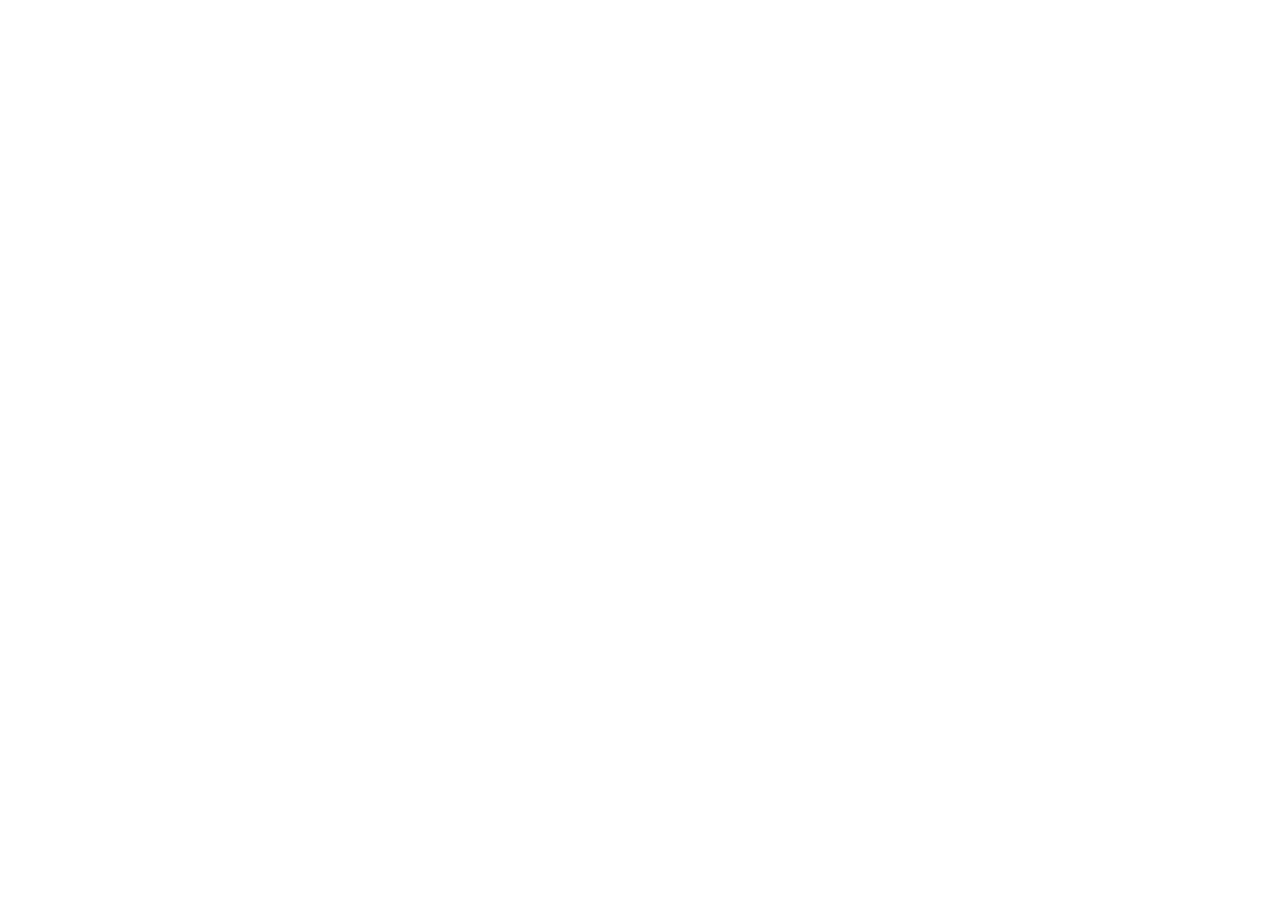
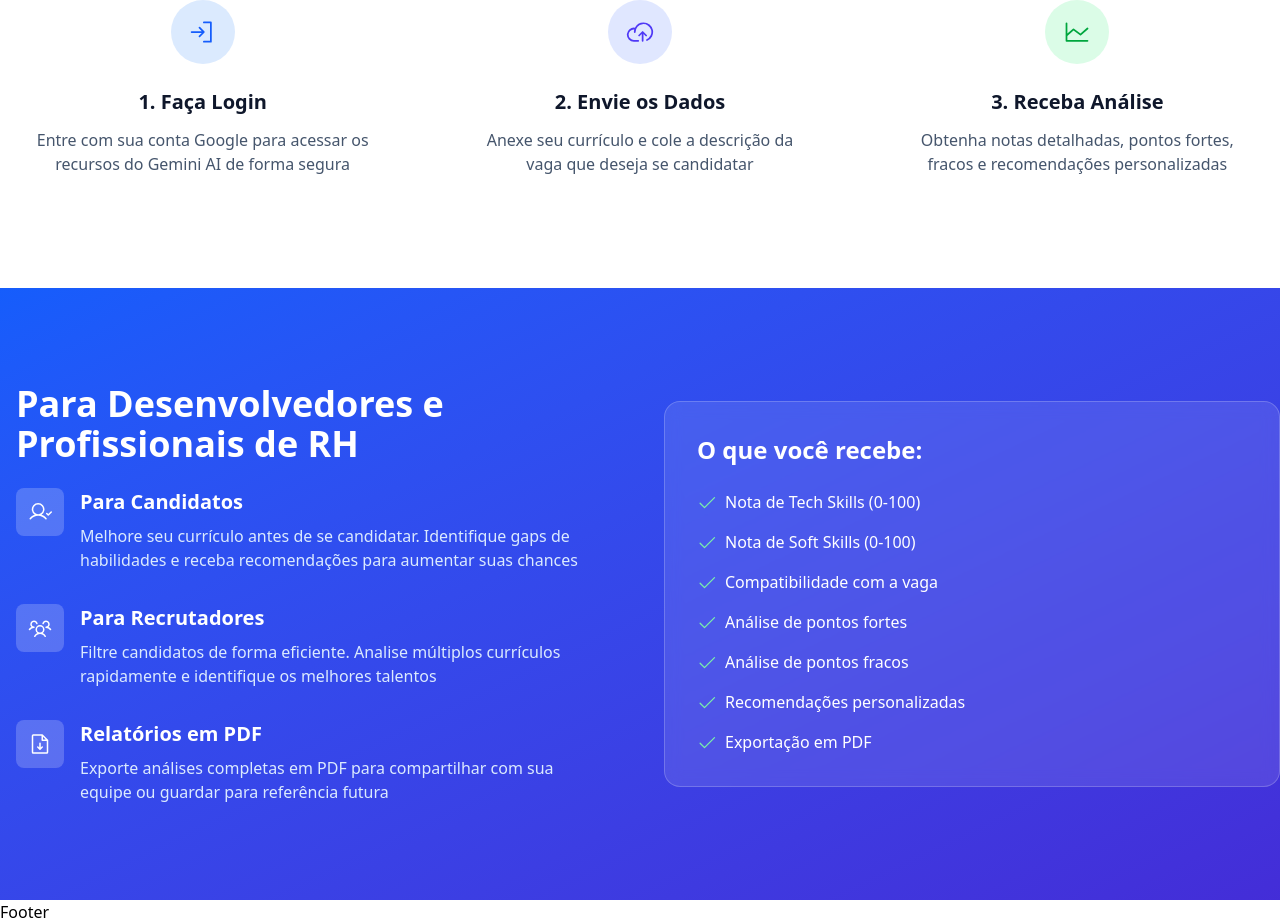
Before and after one commit to SamuelSRJ/meritia, a React (Vite) app in the folder apps/frontend/: page / in a window 1280 px wide. Shown: the part 1000-1924 px from the top of the page. Before the commit the page ends 800 px from the top, so only its background shows below. Built offline with nearby package versions, Linux system fonts and the light colour scheme.

Commit message:
feat: implement Como Funciona and Publico Alvo components; update Home page structure

```diff
--- /dev/null
+++ b/apps/frontend/src/components/comofunciona/ComoFunciona.tsx
@@ -0,0 +1,42 @@
+import { ChartLineIcon, CloudArrowUpIcon, SignInIcon } from "@phosphor-icons/react"
+
+function ComoFunciona() {
+  return (
+    <div className="flex">
+      <div className="container mx-auto items-center py-20">
+        <div className="text-center mb-16">
+          <div className="text-4xl font-bold text-slate-900 mb-4">Como Funciona</div>
+          <div className="text-xl text-slate-600 max-w-2xl mx-auto">Processo simples e rápido para avaliar seu currículo com Inteligência Artificial</div>
+        </div>
+        <div className="grid grid-cols-3 gap-8">
+          {/* STEP 1 */}
+          <div className="text-center p-8 rounded-xl hover:bg-slate-50 transition-colors">
+            <div className="w-16 h-16 bg-blue-100 rounded-full flex items-center justify-center mx-auto mb-6">
+              <SignInIcon size={28} className="text-blue-600"></SignInIcon>
+            </div>
+            <div className="text-xl font-bold text-slate-900 mb-3">1. Faça Login</div>
+            <div className="text-slate-600">Entre com sua conta Google para acessar os recursos do Gemini AI de forma segura</div>
+          </div>
+          {/* STEP 2 */}
+          <div className="text-center p-8 rounded-xl hover:bg-slate-50 transition-colors">
+            <div className="w-16 h-16 bg-indigo-100 rounded-full flex items-center justify-center mx-auto mb-6">
+              <CloudArrowUpIcon size={28} className="text-indigo-600"></CloudArrowUpIcon>
+            </div>
+            <div className="text-xl font-bold text-slate-900 mb-3">2. Envie os Dados</div>
+            <div className="text-slate-600">Anexe seu currículo e cole a descrição da vaga que deseja se candidatar</div>
+          </div>
+          {/* STEP 3 */}
+          <div className="text-center p-8 rounded-xl hover:bg-slate-50 transition-colors">
+            <div className="w-16 h-16 bg-green-100 rounded-full flex items-center justify-center mx-auto mb-6">
+              <ChartLineIcon size={28} className="text-green-600"></ChartLineIcon>
+            </div>
+            <div className="text-xl font-bold text-slate-900 mb-3">3. Receba Análise</div>
+            <div className="text-slate-600">Obtenha notas detalhadas, pontos fortes, fracos e recomendações personalizadas</div>
+          </div>
+        </div>
+      </div>
+    </div>
+  )
+}
+
+export default ComoFunciona
--- a/apps/frontend/src/components/inicio/Inicio.tsx
+++ b/apps/frontend/src/components/inicio/Inicio.tsx
@@ -30,7 +30,7 @@
                 <span className="text-sm font-bold text-blue-600">92/100</span>
               </div>
               <div className="h-2 bg-slate-100 rounded-full overflow-hidden">
-                <div className="h-full bg-gradient-to-r from-blue-500 to-blue-600 rounded-full" style={{ width: "92%" }}></div>
+                <div className="h-full bg-linear-to-r from-blue-500 to-blue-600 rounded-full" style={{ width: "92%" }}></div>
               </div>
             </div>
             {/* SOFT SKILLS */}
@@ -40,7 +40,7 @@
                 <span className="text-sm font-bold text-blue-600">88/100</span>
               </div>
               <div className="h-2 bg-slate-100 rounded-full overflow-hidden">
-                <div className="h-full bg-gradient-to-r from-indigo-500 to-indigo-600 rounded-full" style={{ width: "88%" }}></div>
+                <div className="h-full bg-linear-to-r from-indigo-500 to-indigo-600 rounded-full" style={{ width: "88%" }}></div>
               </div>
             </div>
             {/* COMPATIBILIDADE */}
@@ -50,7 +50,7 @@
                 <span className="text-sm font-bold text-blue-600">95/100</span>
               </div>
               <div className="h-2 bg-slate-100 rounded-full overflow-hidden">
-                <div className="h-full bg-gradient-to-r from-green-500 to-green-600 rounded-full" style={{ width: "95%" }}></div>
+                <div className="h-full bg-linear-to-r from-green-500 to-green-600 rounded-full" style={{ width: "95%" }}></div>
               </div>
             </div>
           </div>
--- /dev/null
+++ b/apps/frontend/src/components/publicoalvo/PublicoAlvo.tsx
@@ -0,0 +1,84 @@
+import { CheckIcon, FileArrowDownIcon, UserCheckIcon, UsersThreeIcon } from "@phosphor-icons/react"
+
+function PublicoAlvo() {
+  return (
+    <div className="flex py-20 bg-linear-to-br from-blue-600 to-indigo-700">
+      <div className="container mx-auto items-center grid grid-cols-2 gap-12">
+        <div>
+          <div className="p-4">
+            <p className="text-4xl font-bold text-white mb-6">Para Desenvolvedores e Profissionais de RH</p>
+            <div className="flex flex-col gap-8">
+              {/* PARA CANDIDATOS */}
+              <div className="flex gap-4">
+                <div className="w-12 h-12 bg-white/20 rounded-lg flex items-center justify-center shrink-0">
+                  <UserCheckIcon size={24} className="text-white text-2xl" />
+                </div>
+                <div>
+                  <p className="text-xl font-semibold text-white mb-2">Para Candidatos</p>
+                  <p className="text-blue-100">Melhore seu currículo antes de se candidatar. Identifique gaps de habilidades e receba recomendações para aumentar suas chances</p>
+                </div>
+              </div>
+              {/* PARA RECRUTADORES */}
+              <div className="flex gap-4">
+                <div className="w-12 h-12 bg-white/20 rounded-lg flex items-center justify-center shrink-0">
+                  <UsersThreeIcon size={24} className="text-white text-2xl" />
+                </div>
+                <div>
+                  <p className="text-xl font-semibold text-white mb-2">Para Recrutadores</p>
+                  <p className="text-blue-100">Filtre candidatos de forma eficiente. Analise múltiplos currículos rapidamente e identifique os melhores talentos</p>
+                </div>
+              </div>
+              {/* RELATÓRIOS EM PDF */}
+              <div className="flex gap-4">
+                <div className="w-12 h-12 bg-white/20 rounded-lg flex items-center justify-center shrink-0">
+                  <FileArrowDownIcon size={24} className="text-white text-2xl" />
+                </div>
+                <div>
+                  <p className="text-xl font-semibold text-white mb-2">Relatórios em PDF</p>
+                  <p className="text-blue-100">Exporte análises completas em PDF para compartilhar com sua equipe ou guardar para referência futura</p>
+                </div>
+              </div>
+            </div>
+          </div>
+        </div>
+        <div>
+          <div className="bg-white/10 backdrop-blur-sm rounded-2xl p-8 border border-white/20">
+            <p className="text-2xl text-white font-semibold mb-6">O que você recebe:</p>
+            <ul className="space-y-4">
+              <li className="flex items-start gap-2">
+                <CheckIcon className="text-xl text-green-300 mt-0.5" />
+                <span className="text-white">Nota de Tech Skills (0-100)</span>
+              </li>
+              <li className="flex items-start gap-2">
+                <CheckIcon className="text-xl text-green-300 mt-0.5" />
+                <span className="text-white">Nota de Soft Skills (0-100)</span>
+              </li>
+              <li className="flex items-start gap-2">
+                <CheckIcon className="text-xl text-green-300 mt-0.5" />
+                <span className="text-white">Compatibilidade com a vaga</span>
+              </li>
+              <li className="flex items-start gap-2">
+                <CheckIcon className="text-xl text-green-300 mt-0.5" />
+                <span className="text-white">Análise de pontos fortes</span>
+              </li>
+              <li className="flex items-start gap-2">
+                <CheckIcon className="text-xl text-green-300 mt-0.5" />
+                <span className="text-white">Análise de pontos fracos</span>
+              </li>
+              <li className="flex items-start gap-2">
+                <CheckIcon className="text-xl text-green-300 mt-0.5" />
+                <span className="text-white">Recomendações personalizadas</span>
+              </li>
+              <li className="flex items-start gap-2">
+                <CheckIcon className="text-xl text-green-300 mt-0.5" />
+                <span className="text-white">Exportação em PDF</span>
+              </li>
+            </ul>
+          </div>
+        </div>
+      </div>
+    </div>
+  )
+}
+
+export default PublicoAlvo
--- a/apps/frontend/src/pages/home/Home.tsx
+++ b/apps/frontend/src/pages/home/Home.tsx
@@ -1,4 +1,6 @@
+import ComoFunciona from "../../components/comofunciona/ComoFunciona"
 import Inicio from "../../components/inicio/Inicio"
+import PublicoAlvo from "../../components/publicoalvo/PublicoAlvo"
 
 function Home() {
   return (
@@ -7,10 +9,10 @@
         <Inicio />
       </section>
       <section id="sobre" className="scroll-mt-16">
-        {/* <ComoFunciona /> */}
+        <ComoFunciona />
       </section>
       <section id="projetos" className="scroll-mt-16">
-        {/* <PublicoAlvo /> */}
+        <PublicoAlvo />
       </section>
       <section id="contato" className="">
         {/* <Pronto /> */}
```
